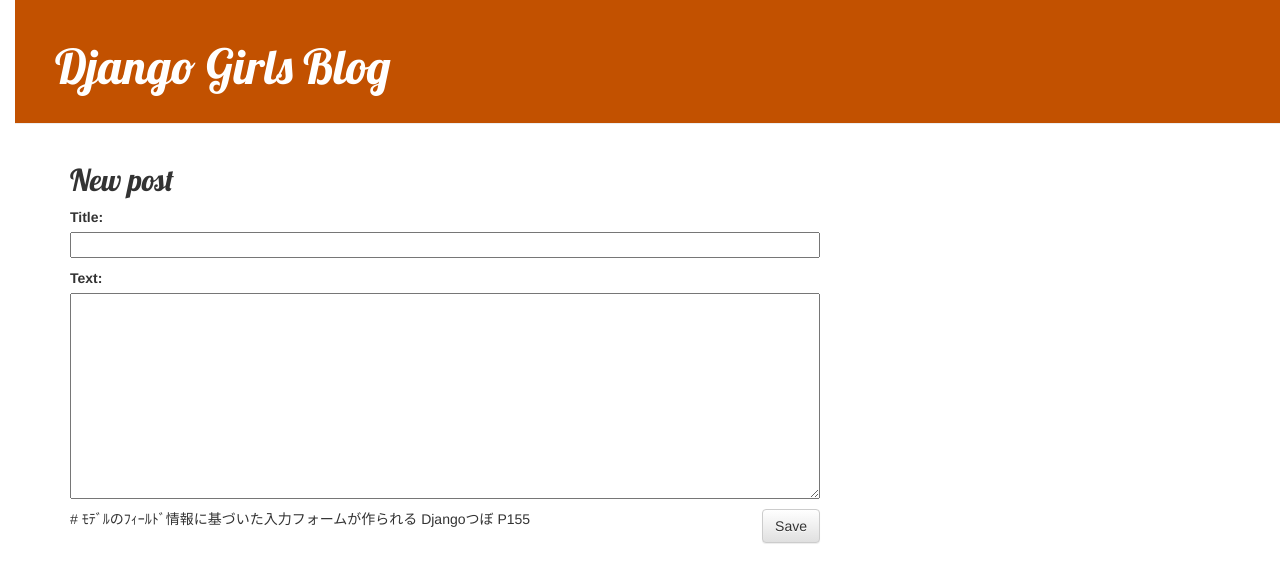
After one commit to kuboyoshi7/my-first-blog, a Django app: page /post/new/ in a window 1280 px wide. The commit adds this page. Shown: the top 583 px of the page. Run offline with Django 3.2, Linux system fonts and the light colour scheme; some libraries are stand-ins or nearby versions.

Commit message:
Added views to create/edit blog post inside the site.

```diff
--- /dev/null
+++ b/blog/forms.py
@@ -0,0 +1,17 @@
+from django import forms
+from .models import Post
+
+class PostForm(forms.ModelForm):
+    class Meta:
+        model = Post
+        fields = ('title','text',)
+
+'''
+PostFormとは何かと思うかもしれませんが、これはフォームの名前です。 このフォームが
+ModelForm の一種だとDjangoに伝える必要があります (Djangoが私たちのためにいくつか魔法を
+かけられるように)。forms.ModelFormがその役割を果たします。
+次にclass Metaですが、ここでDjangoにフォームを作るときにどのモデルを使えばいいか (model = Post) を伝えます。
+最後にフォームのフィールドに何を置くか書きます。 ここでは、私たちはtitle（タイトル）と text（本文）のみをフ
+ォームで使用します。 author は現在ログインしている人（あなた）です。 created_date は
+（コードによって）自動的に記事を書いた日時が設定されます。
+'''
--- a/blog/templates/blog/base.html
+++ b/blog/templates/blog/base.html
@@ -11,6 +11,9 @@
     </head>
 <body>
     <div class="page-header">
+        {% if user.is_authenticated %} # ページをリクエストしているユーザーがログインしている場合にのみ
+            <a href="{% url 'post_new' %}" class="top-menu"><span class="glyphicon glyphicon-plus"></span></a>
+        {% endif %}
         <h1><a href="/">Django Girls Blog</a></h1>
     </div>
     <div class="content container">
--- a/blog/templates/blog/post_detail.html
+++ b/blog/templates/blog/post_detail.html
@@ -7,6 +7,7 @@
         {{ post.published_date }}
       </div>
     {% endif %}
+    <a class="btn btn-default" href="{% url 'post_edit' pk=post.pk %}"><span class="glyphicon glyphicon-pencil"></span></a>
     <h2>{{ post.title }}</h2>
     <p>{{ post.text|linebreaksbr }}</p>
 {% endblock content %}
--- /dev/null
+++ b/blog/templates/blog/post_edit.html
@@ -0,0 +1,9 @@
+{% extends 'blog/base.html' %}
+
+{% block content %}
+  <h2>New post</h2>
+  <form method="POST" class="post-form">{% csrf_token %}
+    {{ form.as_p }} # ﾓﾃﾞﾙのﾌｨｰﾙﾄﾞ情報に基づいた入力フォームが作られる Djangoつぼ P155
+    <button type="submit" class="save btn btn-default">Save</button>
+  </form>
+{% endblock content %}
--- a/blog/urls.py
+++ b/blog/urls.py
@@ -4,6 +4,8 @@
 urlpatterns = [
     path('', views.post_list, name='post_list'),
     path('post/<int:pk>/', views.post_detail, name='post_detail'),
+    path('post/new/', views.post_new, name='post_new'),
+    path('post/<int:pk>/edit/', views.post_edit, name='post_edit'),
 ]
 
 # <int:pk> – この部分はトリッキーです。これはDjangoは整数の値を期待し、その値がpkという名前の変数で
--- a/blog/views.py
+++ b/blog/views.py
@@ -1,5 +1,6 @@
-from django.shortcuts import render, get_object_or_404
+from django.shortcuts import render, redirect, get_object_or_404
 from django.utils import timezone
+from .forms import PostForm
 from .models import Post
 
 # Create your views here.
@@ -11,3 +12,52 @@
 def post_detail(request, pk):
     post = get_object_or_404(Post, pk=pk)
     return render(request, 'blog/post_detail.html', {'post':post})
+
+def post_new(request):
+    if request.method == "POST": # <form method="POST" ...なのでPOSTならformの内容が送信されたとうこと
+        form = PostForm(request.POST)
+        if form.is_valid():
+            post = form.save(commit=False)
+            post.author = request.user
+            post.published_date = timezone.now()
+            post.save()
+            return redirect('post_detail', pk=post.pk)
+    else: # 最初のｱｸｾｽ時は通常のWEBｻｲﾄｱｸｾｽなのでGETがrequestに入る。
+        form = PostForm()
+    return render(request, 'blog/post_edit.html', {'form':form})
+
+def post_edit(request, pk):
+    post = get_object_or_404(Post, pk=pk)
+    if request.method == "POST":
+        form = PostForm(request.POST, instance=post)
+        if form.is_valid():
+            post = form.save(commit=False)
+            post.author = request.user
+            post.published_date = timezone.now()
+            post.save()
+            return redirect('post_detail', pk=post.pk)
+    else:
+        form = PostForm(instance=post)
+    return render(request, 'blog/post_edit.html', {'form': form})
+
+'''
+def post_new(request):
+私たちの ビュー では、扱わなくてはならない２つの別々のシチュエーションがあります:
+１つ目は、最初にページにアクセスしてきた時で空白のフォームが必要な場合。２つ目は
+すべてのフォームデータが入力された状態でビューに戻ってくる場合です。
+したがって条件分岐を追加する必要があります（そのためにifを使います）：
+
+基本的にここでは2つのことを行います。まず form.save でフォームを保存することと author を
+追加することです (PostForm 内に author フィールドがありませんし、このフィールドは必須です) 。
+commit=False は Post モデルをまだ保存しないという意味です。保存前に author を追加したいので。 ほとんどの場合、commit=Falseなしでform.save()を使用しますが、この場合はそれを指定する必要があります。 post.save()は変更を保存し（作成者を追加しつつ）、新しいブログ投稿が作成されます！
+
+https://tutorial.djangogirls.org/ja/django_forms/
+
+アクセス詳細
+１回目も２回目も同じ'post/new/'にアクセスするが、requestに入っている情報が、１回目はGET、２回目はPOSTになる。
+１回目 base.html内<a href="{% url 'post_new' %}"をClick -> 'post/new/'にアクセス。その際次のＰＧが作動。
+       urls.py -> views.py -> def post_new(request) -> if request.method == "POST": False -> else
+
+２回目 'post/new/'のページにいる状態 -> ボタンを押す -> 再び'post/new/'にアクセス
+
+'''
```
Also changed, not shown: db.sqlite3.
